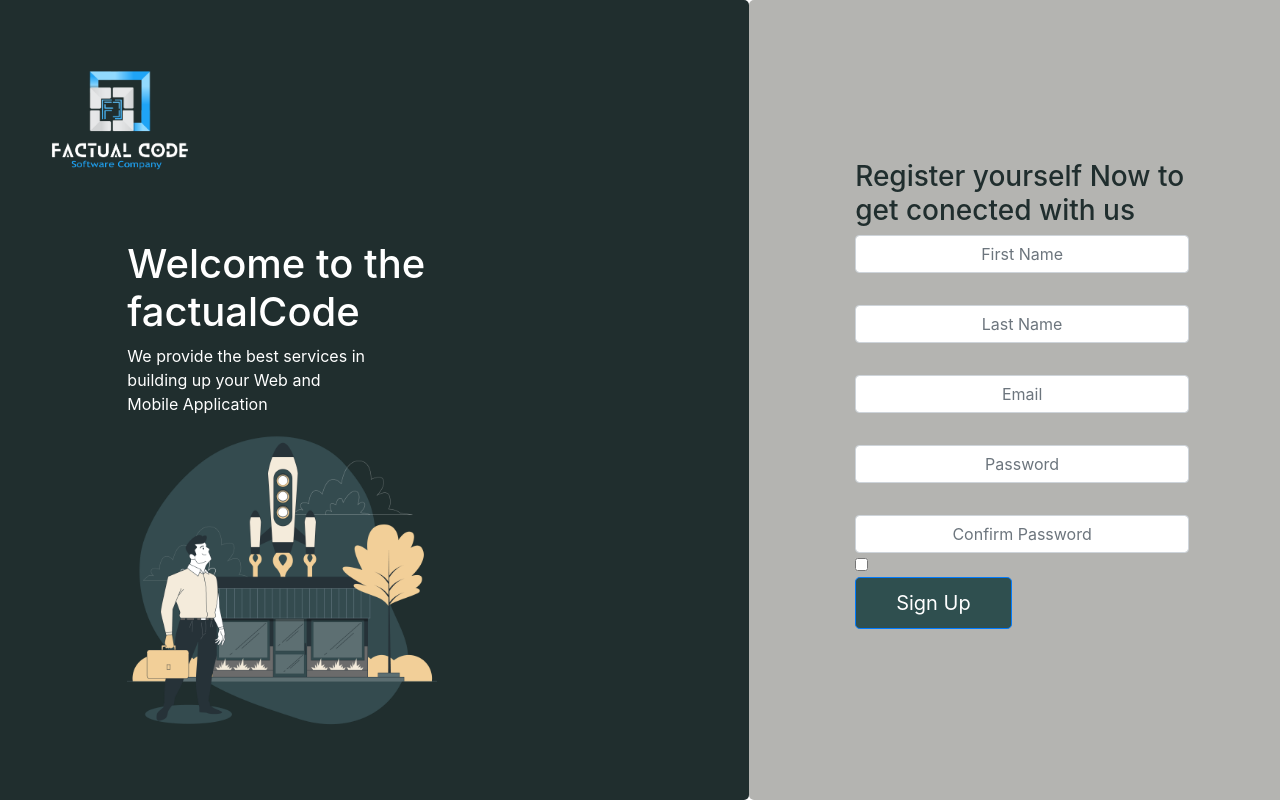
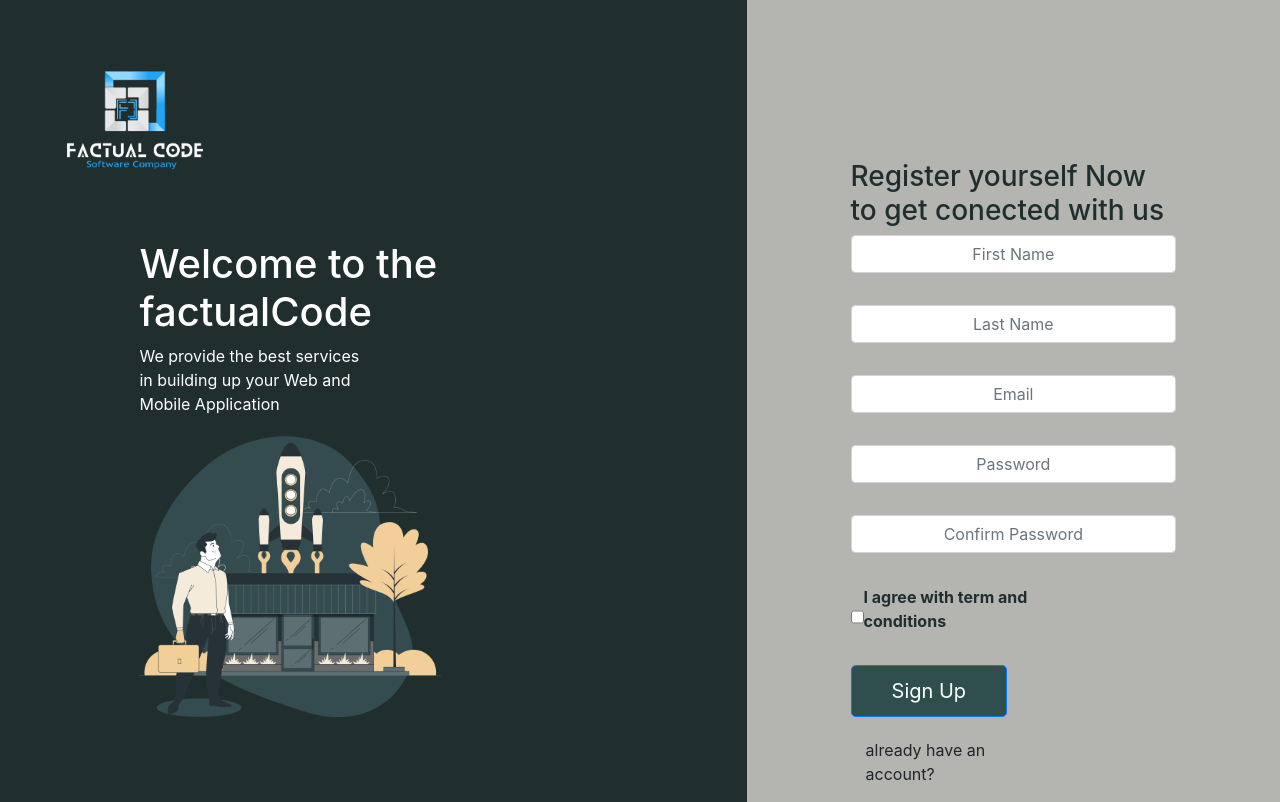
Before and after one commit to areebshakeel/QApp, a React (Create React App) app: page / in a window 1280 px wide. Built offline with nearby package versions, Linux system fonts and the light colour scheme.

Commit message:
UI changes Signup

```diff
--- a/src/App.css
+++ b/src/App.css
@@ -36,18 +36,19 @@
     transform: rotate(360deg);
   }
 }
+.main-div{
+  display: flex;
+  width: auto;
+  background-color: #282c34;
+}
 
 .signupLeft{
   background-color: rgb(32, 46, 46);
-  height: 100vh;
-  border-radius: 5px;
 
 }
 
 .signupRight{
   background-color: rgb(180, 180, 177);
-  border-radius: 5px;
-  height: 100vh;
 }
 
 ::placeholder{
@@ -76,3 +77,26 @@
 .smallHeading{
   color: rgb(32, 46, 46);
 }
+.loginLink{
+  margin-top: 1.3rem;
+  display: flex;
+  justify-content: left;
+  text-align: left;
+  cursor: pointer;
+
+}
+.loginLink:hover{
+  color: red;
+}
+
+.signupButton{
+  margin-top: 1rem;
+}
+
+.checkboxDiv{
+  margin-top: 2rem;
+  display: flex;
+  justify-content: space-between;
+  color:rgb(32, 46, 46 );
+  font-weight: bold;
+}
--- a/src/components/view/signup/index.js
+++ b/src/components/view/signup/index.js
@@ -56,7 +56,9 @@ function Signup(){
 
 
     return(
-        <div style={{display:"flex", justifyContent:'space-between', overflowX:"hidden", overflowY:"hidden"}} className="row">
+        <div className="container-fluid">
+
+        <div className="row main-div">
 
 
 
@@ -96,12 +98,24 @@ function Signup(){
                             <input onChange={(e)=> setConfirmPassword(e.target.value) } type="password" placeholder="Confirm Password" className="form-control" style={{marginTop:"2rem"}}/>
 
                             <div className="row" style={{display:"inline-list-item"}}>
-                                <div className="col-12">
+                                <div className="col-9 checkboxDiv">
                                     <input type="checkbox"/>
+                                    <p>I agree with term and conditions</p>
                                 </div>
-                                <div className="col-8" >
+                                <div  className="col-8 signupButton" >
                                     <Button onClick={onRegister} text='Sign Up' ></Button>
                                 </div>
+                            </div>
+
+                            <div className="col-8 loginLink">
+                                <p>
+                                    already have an account?
+                                </p>
+
+                             <div>
+
+                        </div>
+
                             </div>
                         </div>
                     </div>
@@ -109,6 +123,7 @@ function Signup(){
 
 
         </div>
+        </div>
     )
 }
 
```
